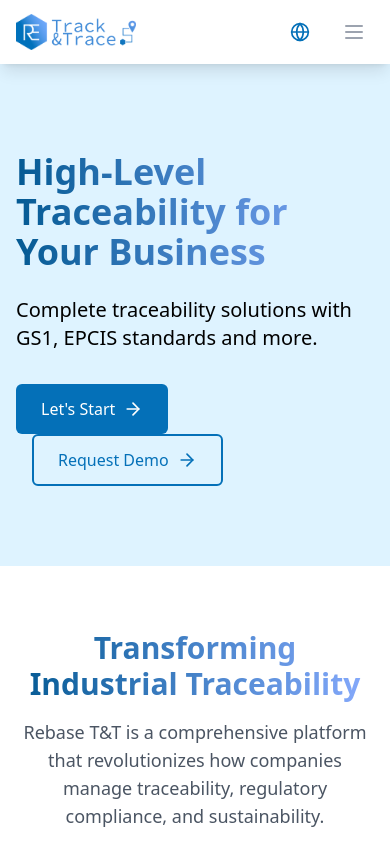
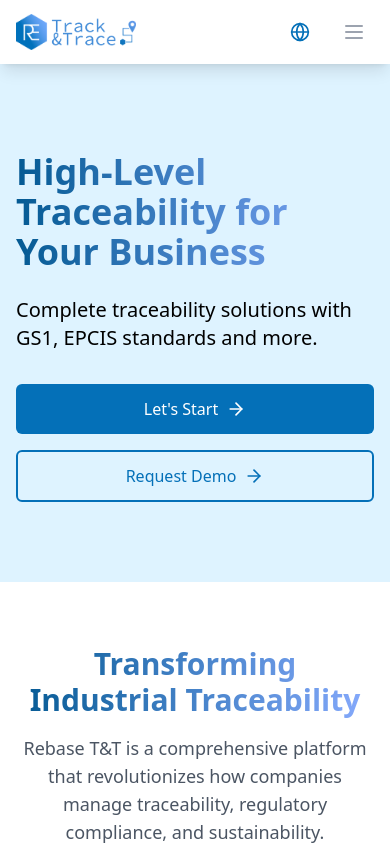
Before and after one commit to RebaseIT/rebaseit-tnt-web, a React (Vite) app: page / in a window 390 px wide. Shown: the top 845 px of the page. Built offline with nearby package versions, Linux system fonts and the light colour scheme.

Commit message:
Fix on top buttons on mobile viewport

```diff
--- a/src/components/home/Hero.tsx
+++ b/src/components/home/Hero.tsx
@@ -32,17 +32,17 @@ const Hero = ({ scrollToSection }: HeroProps) => {
             <p className="text-xl mb-8 text-black">
               {t('hero.subtitle')}
             </p>
-            <div className="space-x-4">
+            <div className="flex flex-col space-y-4 md:flex-row md:space-y-0 md:space-x-4">
               <button
                 onClick={() => scrollToSection('about')}
-                className="inline-flex items-center px-6 py-3 border border-transparent text-base font-medium rounded-md text-white bg-primary hover:bg-primaryHover transition-colors duration-200"
+                className="inline-flex items-center justify-center px-6 py-3 border border-transparent text-base font-medium rounded-md text-white bg-primary hover:bg-primaryHover transition-colors duration-200"
               >
                 {t('hero.cta.start')}
                 <ArrowRight className="ml-2 h-5 w-5" />
               </button>
               <button
                 onClick={() => scrollToSection('contact')}
-                className="inline-flex items-center px-6 py-3 border-2 border-primary text-base font-medium rounded-md text-primary hover:bg-cyan-50 hover:text-primaryHover transition-colors duration-200"
+                className="inline-flex items-center justify-center px-6 py-3 border-2 border-primary text-base font-medium rounded-md text-primary hover:bg-cyan-50 hover:text-primaryHover transition-colors duration-200"
               >
                 {t('hero.cta.demo')}
                 <ArrowRight className="ml-2 h-5 w-5" />
```
